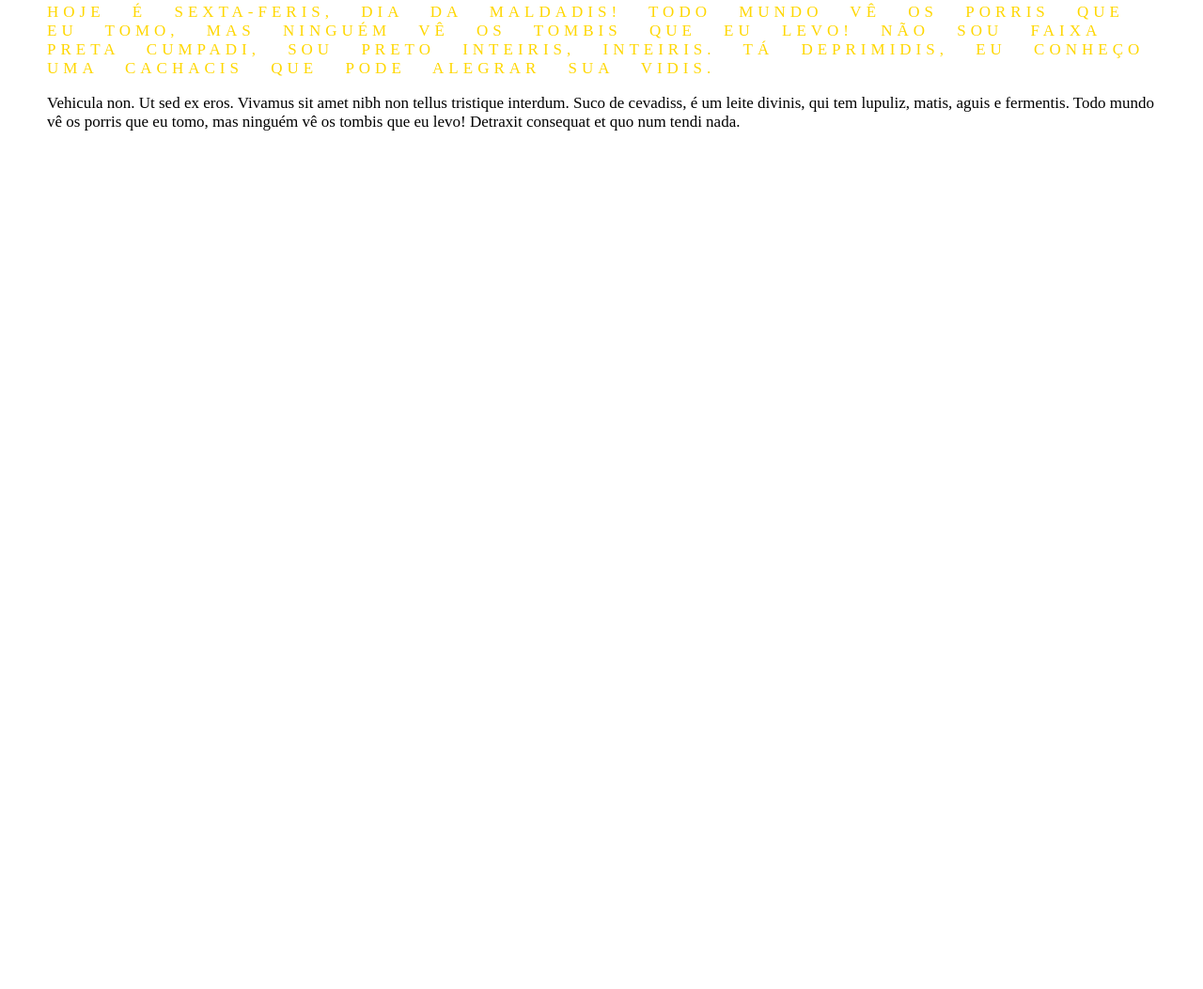
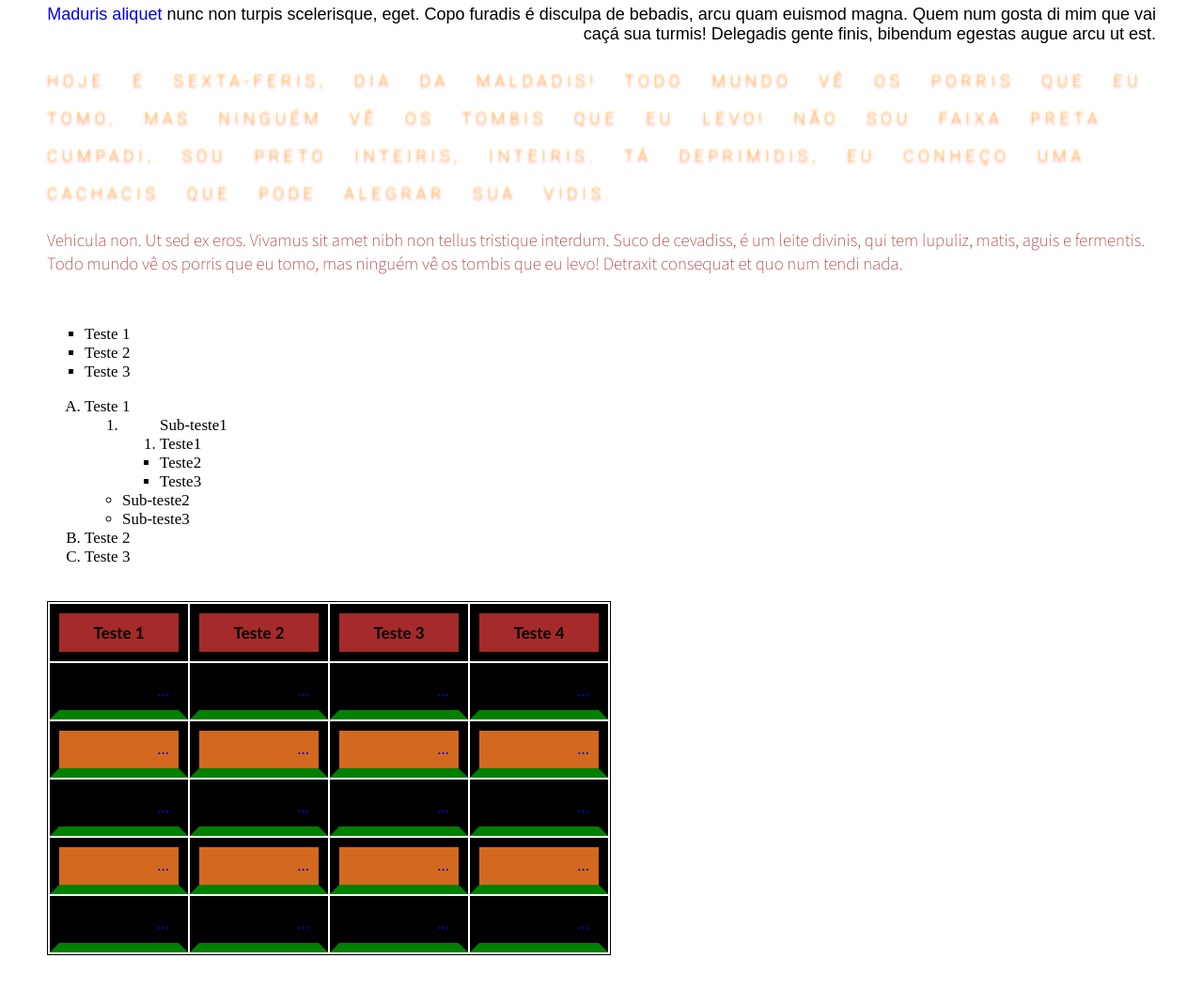
Before and after one commit to leobisgui/B7Web, a plain HTML site: page estudo-css/inicio.html in a window 1280 px wide. Shown: the part 307-1360 px from the top of the page at 94% size. Before the commit the page ends 800 px from the top, so only its background shows below. Drawn offline with Linux system fonts and the light colour scheme; a web font is replaced by a local one.

Commit message:
03/02/2024

```diff
--- a/estudo-css/estilo.css
+++ b/estudo-css/estilo.css
@@ -2,18 +2,25 @@
 body{margin: 50px; font-size:17px;}
 a{text-decoration: none;}
 a:hover{text-decoration: underline;}
+td{border: 10px solid black; color: blue; text-align: right;}
+th{border: 10px solid black;}
+td, th{padding: 10px;}
+tbody tr:hover{background-color: violet ;}
+tbody td{border-bottom: 10px solid green;}
+tbody tr:nth-child(even){background-color: chocolate;}
 
 .primeira-formatacao
 {color: blue;
 font-size: 30px;
 font-weight: bold;
-font-family: Arial, Helvetica, sans-serif;
+font-family: 'Honk', system-ui;
 }
 
 #segunda-formatacao
 {color: black;
 font-size: large;
 text-align: right;
+font-family: 'Protest Strike', sans-serif;
 }
 
 .terceira-formatacao
@@ -21,4 +28,25 @@ text-align: right;
 text-transform: uppercase;
 letter-spacing: 5px;
 word-spacing: 20px;
+line-height: 40px;
+text-shadow:0px 2px 3px red;
+font-family: 'Roboto', sans-serif;
 }
+
+.quarta-formatacao
+{color: brown;
+font-family: 'Noto Sans JP', sans-serif;
+}
+
+.tabela
+{width: 600px;
+border: 1px solid black;
+}
+
+.tabela-corpo
+{background-color: black;}
+
+.tabela-cabeca
+{background-color: brown;
+font-weight:normal;
+font-family: 'Gill Sans', 'Gill Sans MT', Calibri, 'Trebuchet MS', sans-serif;}
--- a/estudo-css/inicio.html
+++ b/estudo-css/inicio.html
@@ -4,6 +4,12 @@
         <meta charset="UTF-8">
         <title>Título da Página</title>
         <link rel="stylesheet" href="estilo.css">
+        <link rel="preconnect" href="https://fonts.googleapis.com">
+        <link rel="preconnect" href="https://fonts.gstatic.com" crossorigin>
+        <link href="https://fonts.googleapis.com/css2?family=Noto+Sans+JP:wght@100&family=Protest+Strike&family=Roboto:wght@100&display=swap" rel="stylesheet">
+        <link rel="preconnect" href="https://fonts.googleapis.com">
+        <link rel="preconnect" href="https://fonts.gstatic.com" crossorigin>
+        <link href="https://fonts.googleapis.com/css2?family=Honk&display=swap" rel="stylesheet">
     </head>
 <body>
 <h1>Página de teste</h1>
@@ -11,8 +17,71 @@
 <p id="segunda-formatacao"><a href="https://mussumipsum.com/">Maduris aliquet</a> nunc non turpis scelerisque, eget. Copo furadis é disculpa de bebadis, arcu quam euismod magna. Quem num gosta di mim que vai caçá sua turmis! Delegadis gente finis, bibendum egestas augue arcu ut est.</p>
 <p class="terceira-formatacao">Hoje é sexta-feris, dia da maldadis! Todo mundo vê os porris que eu tomo, mas ninguém vê os tombis que eu levo! Não sou faixa preta cumpadi, sou preto inteiris, inteiris. Tá deprimidis, eu conheço uma cachacis que pode alegrar sua vidis.</p>
 <p class="quarta-formatacao">Vehicula non. Ut sed ex eros. Vivamus sit amet nibh non tellus tristique interdum. Suco de cevadiss, é um leite divinis, qui tem lupuliz, matis, aguis e fermentis. Todo mundo vê os porris que eu tomo, mas ninguém vê os tombis que eu levo! Detraxit consequat et quo num tendi nada.</p>
-
-
+<br/>
+<ul style="list-style-type:square">
+    <li>Teste 1</li>
+    <li>Teste 2</li>
+    <li>Teste 3</li>
+</ul>
+<ol type="A">
+    <li>Teste 1
+        <ul>
+            <li type="1"><ul>Sub-teste1
+                <li type="1">Teste1</li>
+                <li>Teste2</li>
+                <li>Teste3</li>
+            </ul>
+            </li>
+            <li>Sub-teste2</li>
+            <li>Sub-teste3</li>
+        </ul>
+    </li>
+    <li>Teste 2</li>
+    <li>Teste 3</li>
+</ol>
+<br/>
+<table class="tabela" border="0">
+    <thead class="tabela-cabeca">
+        <tr>
+            <th>Teste 1</th>
+            <th>Teste 2</th>
+            <th>Teste 3</th>
+            <th>Teste 4</th>
+        </tr>
+    </thead>
+    <tbody class="tabela-corpo">
+        <tr>
+            <td>...</td>
+            <td>...</td>
+            <td>...</td>
+            <td>...</td>
+        </tr>
+        <tr>
+            <td>...</td>
+            <td>...</td>
+            <td>...</td>
+            <td>...</td>
+        </tr>
+        <tr>
+            <td>...</td>
+            <td>...</td>
+            <td>...</td>
+            <td>...</td>
+        </tr>
+        <tr>
+            <td>...</td>
+            <td>...</td>
+            <td>...</td>
+            <td>...</td>
+        </tr>
+        <tr>
+            <td>...</td>
+            <td>...</td>
+            <td>...</td>
+            <td>...</td>
+        </tr>
+    </tbody>
+</table>
 
 </body>
 </html>
```
